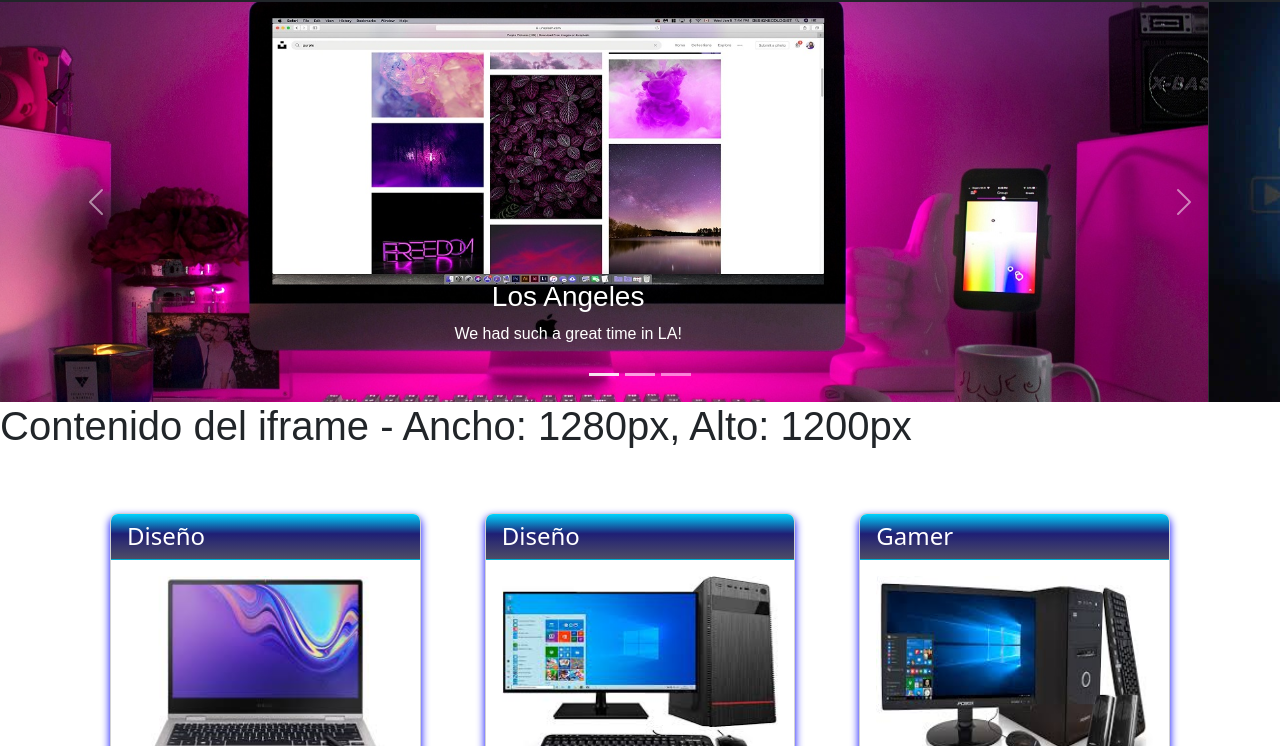
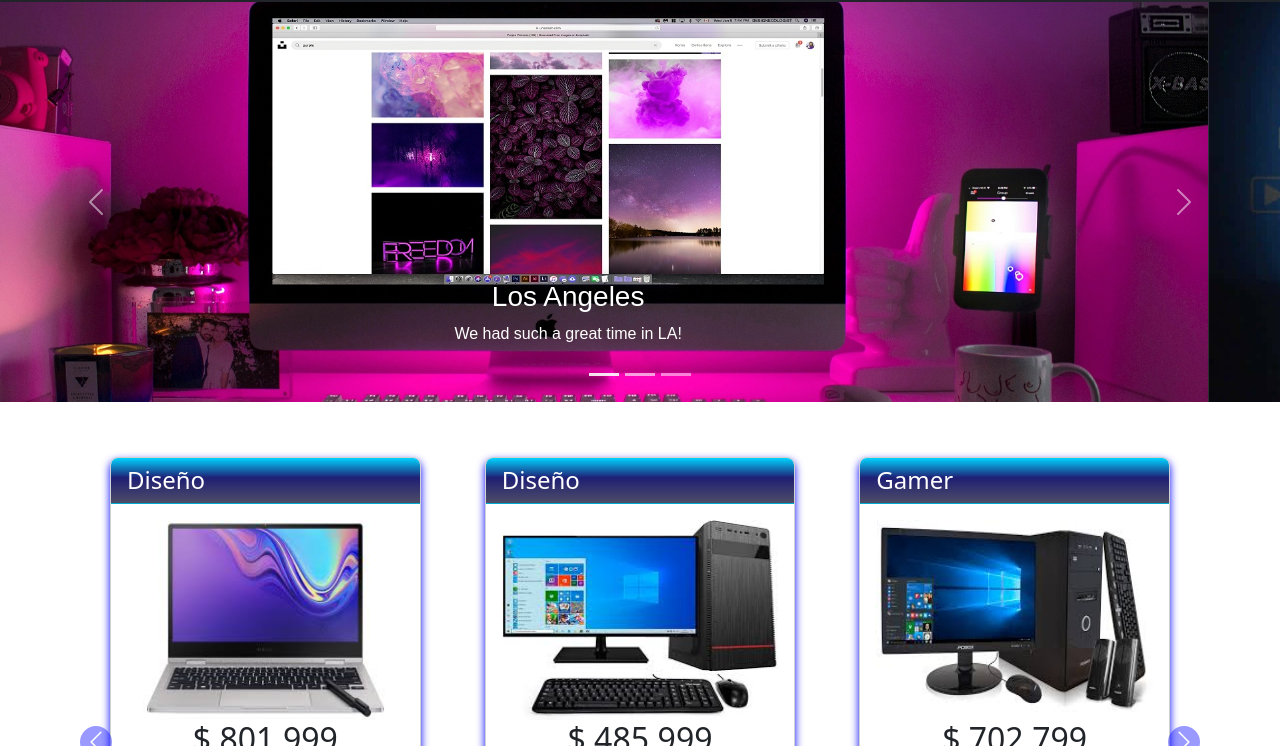
Before and after one commit to CarlosRamos0409/pagina, a plain HTML site: page index.html in a window 1280 px wide. Shown: the part 54-800 px from the top of the page. Drawn offline with nearby package versions, Linux system fonts and the light colour scheme.

Commit message:
comenté h1 con dimensiones

```diff
--- a/index.html
+++ b/index.html
@@ -233,7 +233,7 @@
     </button>
   </div>
 
-  <h1 id="dimensiones">Esperando dimensiones...</h1>
+ <!--  <h1 id="dimensiones">Esperando dimensiones...</h1> esto es para mostrar las dimensiones dinamicamente-->
 
   <!-- Aquí se carga una página interna del mismo dominio -->
   <iframe name="marco_1" id="frame" src="productos.html" style="width: 100%; height: 1200px; border: none;"></iframe>
```
